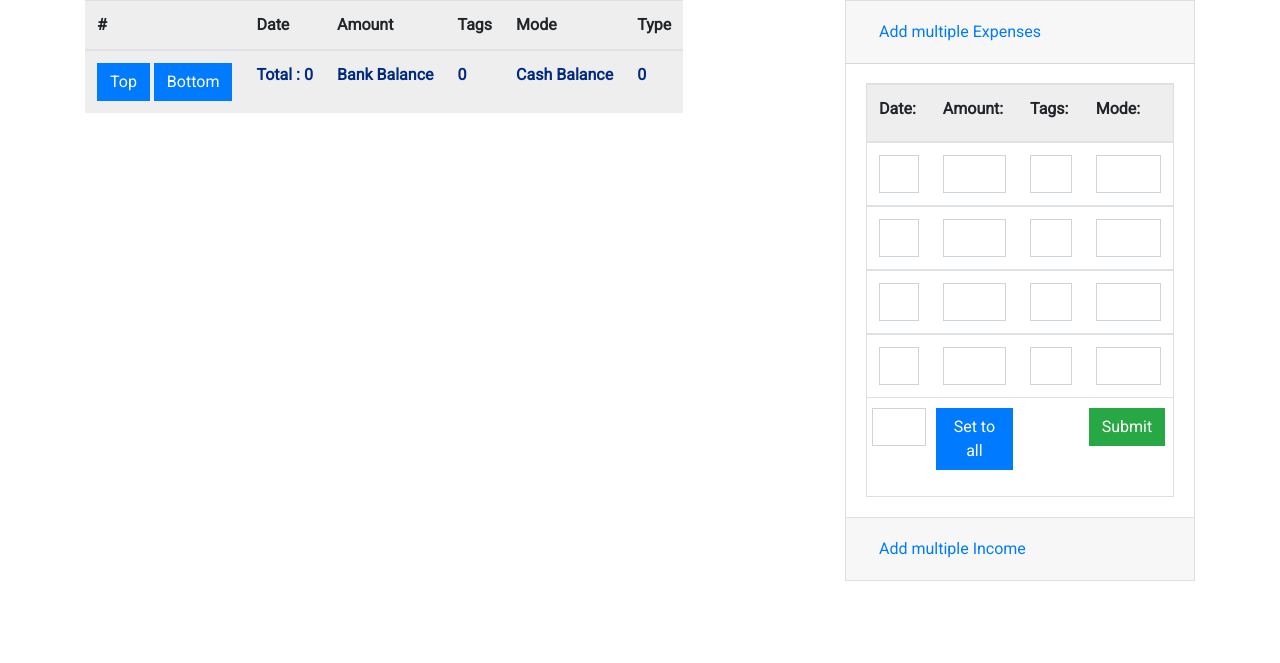
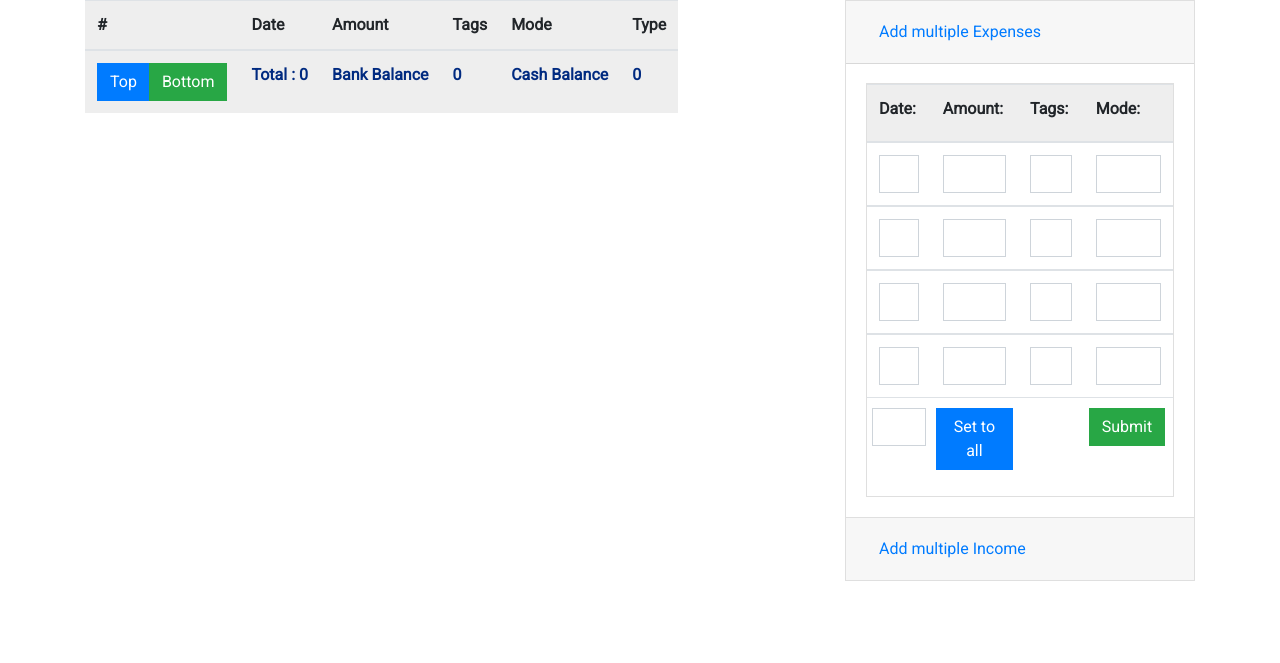
Before and after one commit to siddheshkand/expenses, a Django app: page / in a window 1280 px wide. Shown: the part 48-711 px from the top of the page. Run offline with Django 3.2, Linux system fonts and the light colour scheme; the visitor is signed in with stand-in values (Sample User, id 1); data that the repository does not hold is empty; some libraries are stand-ins or nearby versions.

Commit message:
ui improved

```diff
--- a/home/templates/home/home.html
+++ b/home/templates/home/home.html
@@ -85,8 +85,11 @@
                     <tr style="color: #002a80;font-weight: bolder">
 
                         <td>
-                            <button class="btn btn-primary" onclick="gotoTop()">Top</button>
-                            <button class="btn btn-primary" onclick="gotoBottom()">Bottom</button>
+                            <div class="btn-group" role="group" aria-label="Basic example">
+                                <button class="btn btn-primary" onclick="gotoTop()">Top</button>
+                                <button class="btn btn-success" onclick="gotoBottom()">Bottom</button>
+                            </div>
+
                         </td>
                         <td>Total : {{ total }}</td>
                         <td>Bank Balance</td>
```
